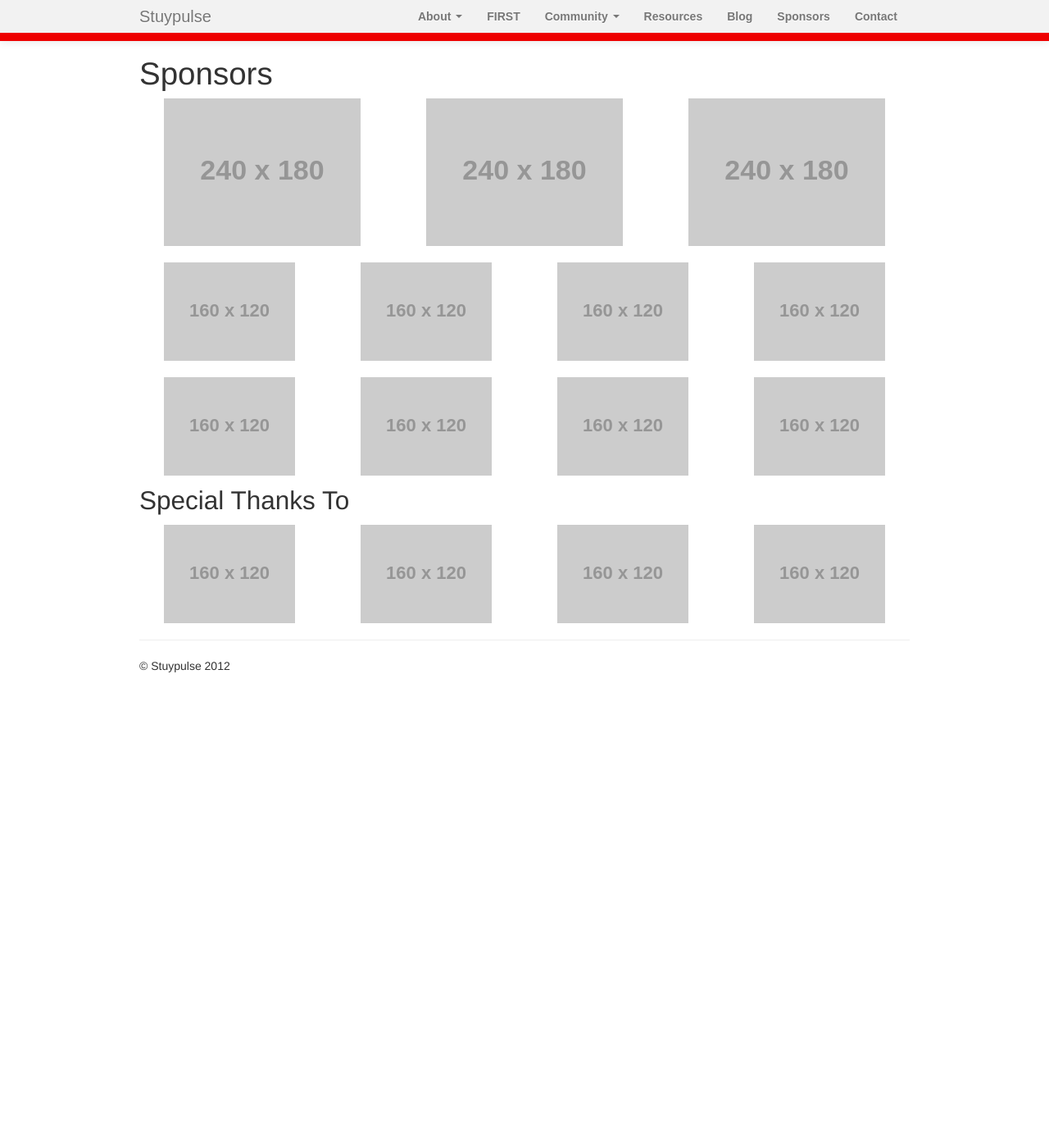
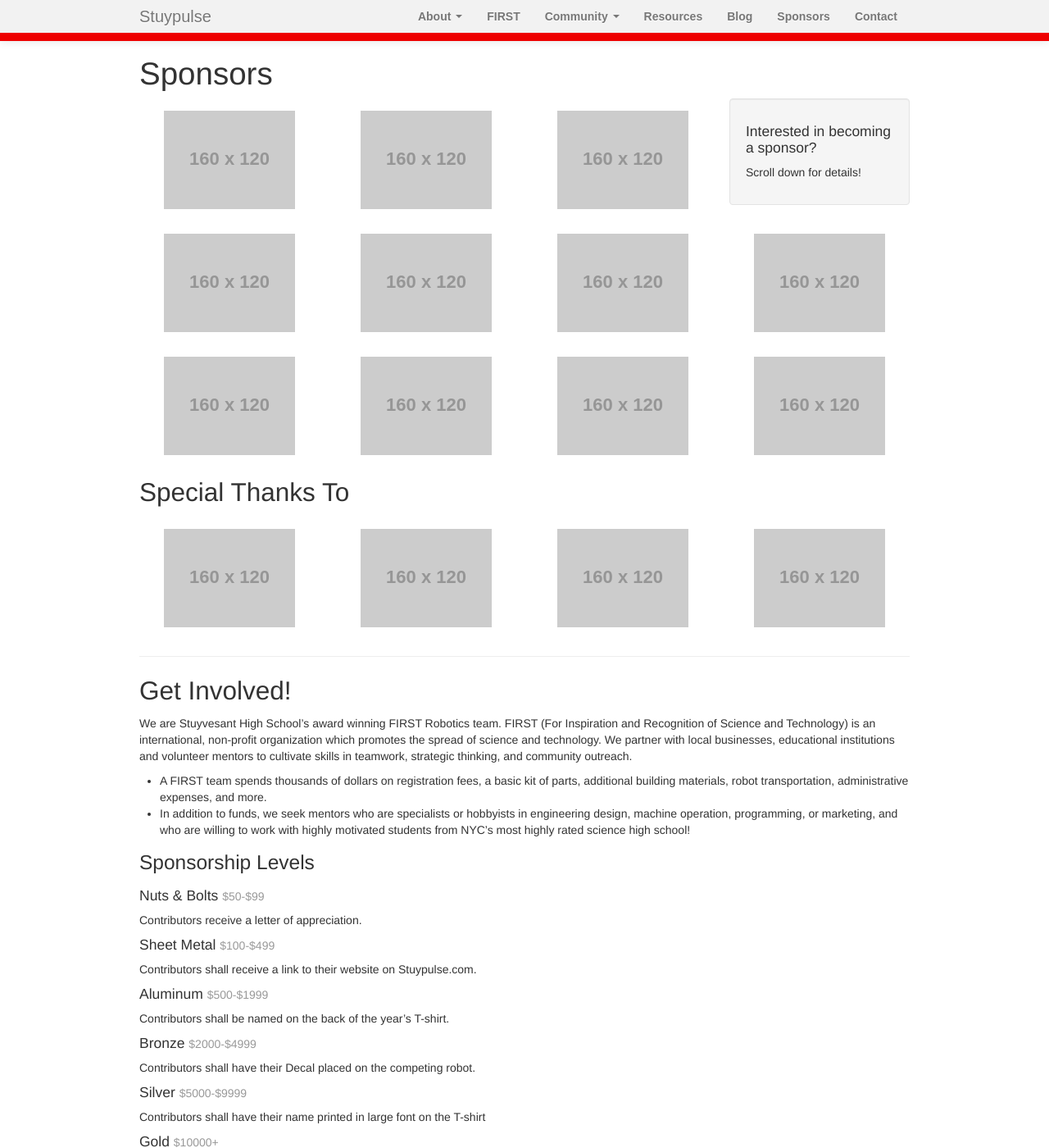
Before and after one commit to StuyPulse/team694.github.io, a Jekyll site: the page built from sponsors/index.md, in a window 1280 px wide and 1400 px high. Shown: the whole window at 82% size. Built offline with Jekyll 4.4.1, drawn with Linux system fonts in a browser that asks for light colours; nearby versions of some CDN libraries; some of the changed text lies outside the part shown.

Commit message:
Add content to Sponsors page, add sponsors box on front page.

```diff
--- a/css/main.css
+++ b/css/main.css
@@ -7,6 +7,11 @@
     margin-top: 14px;
 }
 
-.sponsor-thumb {
+/* For sponsor logos */
+.sponsor-logo-container {
     text-align: center;
 }
+
+.sponsor-logo {
+    padding: 15px;
+}
--- a/sponsors/index.md
+++ b/sponsors/index.md
@@ -3,58 +3,95 @@
 title: Sponsors
 ---
 <div class="row">
-    <div class="span4 sponsor-thumb">
-        <img src="http://placehold.it/240x180">
+    <div class="span3 sponsor-logo-container">
+        <img class="sponsor-logo" src="http://placehold.it/160x120">
     </div>
-    <div class="span4 sponsor-thumb">
-        <img src="http://placehold.it/240x180">
+    <div class="span3 sponsor-logo-container">
+        <img class="sponsor-logo" src="http://placehold.it/160x120">
     </div>
-    <div class="span4 sponsor-thumb">
-        <img src="http://placehold.it/240x180">
+    <div class="span3 sponsor-logo-container">
+        <img class="sponsor-logo" src="http://placehold.it/160x120">
+    </div>
+    <div class="span3">
+        <div class="well">
+            <h4>Interested in becoming a sponsor?</h4>
+            <p>Scroll down for details!</p>
+        </div>
     </div>
 </div>
-<div class="row" style="margin-top: 20px">
-    <div class="span3 sponsor-thumb">
-        <img src="http://placehold.it/160x120">
+<div class="row">
+    <div class="span3 sponsor-logo-container">
+        <img class="sponsor-logo" src="http://placehold.it/160x120">
     </div>
-    <div class="span3 sponsor-thumb">
-        <img src="http://placehold.it/160x120">
+    <div class="span3 sponsor-logo-container">
+        <img class="sponsor-logo" src="http://placehold.it/160x120">
     </div>
-    <div class="span3 sponsor-thumb">
-        <img src="http://placehold.it/160x120">
+    <div class="span3 sponsor-logo-container">
+        <img class="sponsor-logo" src="http://placehold.it/160x120">
     </div>
-    <div class="span3 sponsor-thumb">
-        <img src="http://placehold.it/160x120">
+    <div class="span3 sponsor-logo-container">
+        <img class="sponsor-logo" src="http://placehold.it/160x120">
     </div>
 </div>
-<div class="row" style="margin-top: 20px">
-    <div class="span3 sponsor-thumb">
-        <img src="http://placehold.it/160x120">
+<div class="row">
+    <div class="span3 sponsor-logo-container">
+        <img class="sponsor-logo" src="http://placehold.it/160x120">
     </div>
-    <div class="span3 sponsor-thumb">
-        <img src="http://placehold.it/160x120">
+    <div class="span3 sponsor-logo-container">
+        <img class="sponsor-logo" src="http://placehold.it/160x120">
     </div>
-    <div class="span3 sponsor-thumb">
-        <img src="http://placehold.it/160x120">
+    <div class="span3 sponsor-logo-container">
+        <img class="sponsor-logo" src="http://placehold.it/160x120">
     </div>
-    <div class="span3 sponsor-thumb">
-        <img src="http://placehold.it/160x120">
+    <div class="span3 sponsor-logo-container">
+        <img class="sponsor-logo" src="http://placehold.it/160x120">
     </div>
 </div>
 
-<h2>Special Thanks To</h2>
+## Special Thanks To
 
 <div class="row">
-    <div class="span3 sponsor-thumb">
-        <img src="http://placehold.it/160x120">
+    <div class="span3 sponsor-logo-container">
+        <img class="sponsor-logo" src="http://placehold.it/160x120">
     </div>
-    <div class="span3 sponsor-thumb">
-        <img src="http://placehold.it/160x120">
+    <div class="span3 sponsor-logo-container">
+        <img class="sponsor-logo" src="http://placehold.it/160x120">
     </div>
-    <div class="span3 sponsor-thumb">
-        <img src="http://placehold.it/160x120">
+    <div class="span3 sponsor-logo-container">
+        <img class="sponsor-logo" src="http://placehold.it/160x120">
     </div>
-    <div class="span3 sponsor-thumb">
-        <img src="http://placehold.it/160x120">
+    <div class="span3 sponsor-logo-container">
+        <img class="sponsor-logo" src="http://placehold.it/160x120">
     </div>
 </div>
+
+---
+
+## Get Involved!
+We are Stuyvesant High School's award winning FIRST Robotics team.  FIRST (For Inspiration and Recognition of Science and Technology) is an international, non-profit organization which promotes the spread of science and technology. We partner with local businesses, educational institutions and volunteer mentors to cultivate skills in teamwork, strategic thinking, and community outreach.
+
+- A FIRST team spends thousands of dollars on registration fees, a basic kit of parts, additional building materials, robot transportation, administrative expenses, and more.
+- In addition to funds, we seek mentors who are specialists or hobbyists in engineering design, machine operation, programming, or marketing, and who are willing to work with highly motivated students from NYC’s most highly rated science high school!
+
+### Sponsorship Levels
+
+#### Nuts & Bolts <small>$50-$99</small>
+Contributors receive a letter of appreciation.
+
+#### Sheet Metal <small>$100-$499</small>
+Contributors shall receive a link to their website on Stuypulse.com.
+
+#### Aluminum <small>$500-$1999</small>
+Contributors shall be named on the back of the year's T-shirt.
+
+#### Bronze <small>$2000-$4999</small>
+Contributors shall have their Decal placed on the competing robot.
+
+#### Silver <small>$5000-$9999</small>
+Contributors shall have their name printed in large font on the T-shirt
+
+#### Gold <small>$10000+</small>
+Contributors shall have their name placed on the banner.
+
+#### Platinum <small>Highest Contributor</small>
+Contributor shall receive the honor of naming the robot.
```
Also changed, not shown: index.html (+12 -3 lines).
